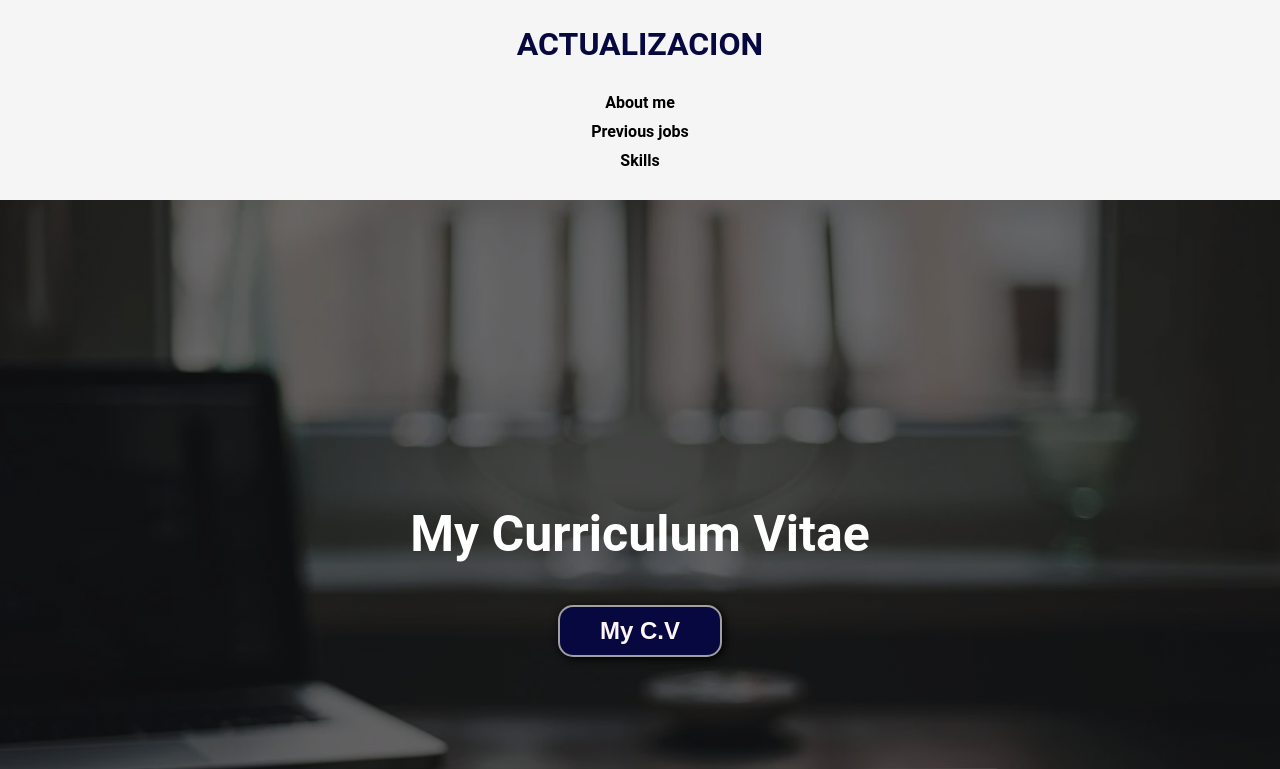
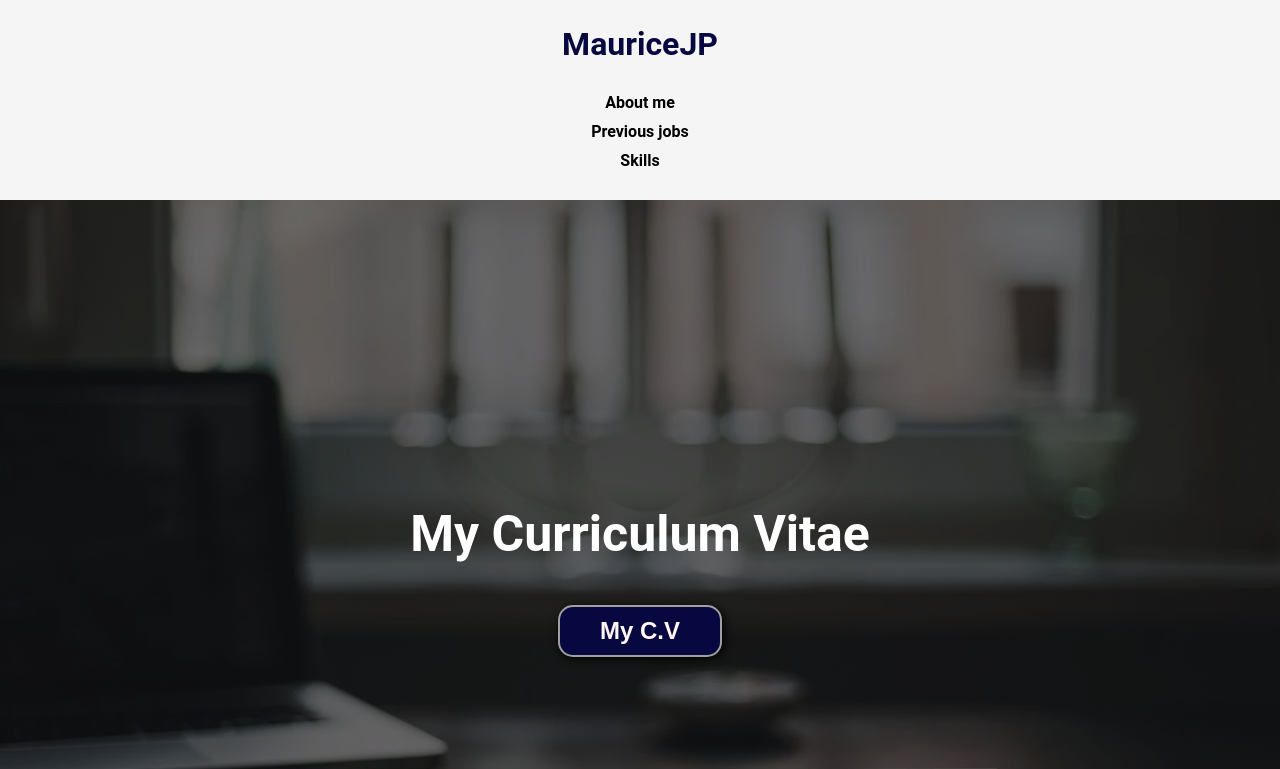
Before and after one commit to mauricejp/MyWeb, a plain HTML site: page index.html in a window 1280 px wide. Shown: the top 769 px of the page. Drawn offline with Linux system fonts and the light colour scheme.

Commit message:
Nuevo nombre pagina

```diff
--- a/index.html
+++ b/index.html
@@ -7,7 +7,7 @@
 <body>
     <header>
         <div class="container">
-            <p class="logo">ACTUALIZACION</p>
+            <p class="logo">MauriceJP</p>
             <nav>
                 <a href="#">About me</a>
                 <a href="#">Previous jobs</a>
```
